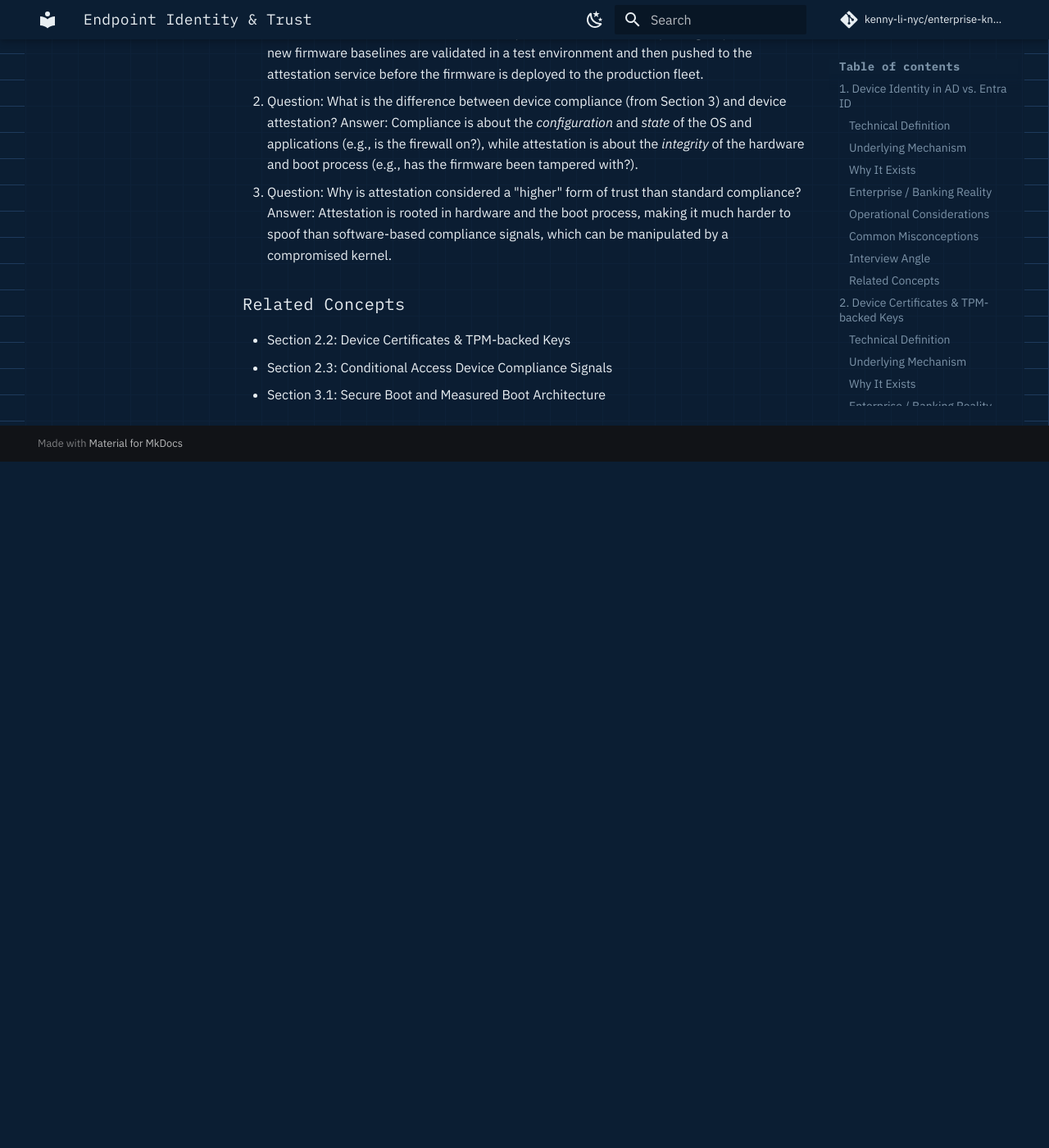
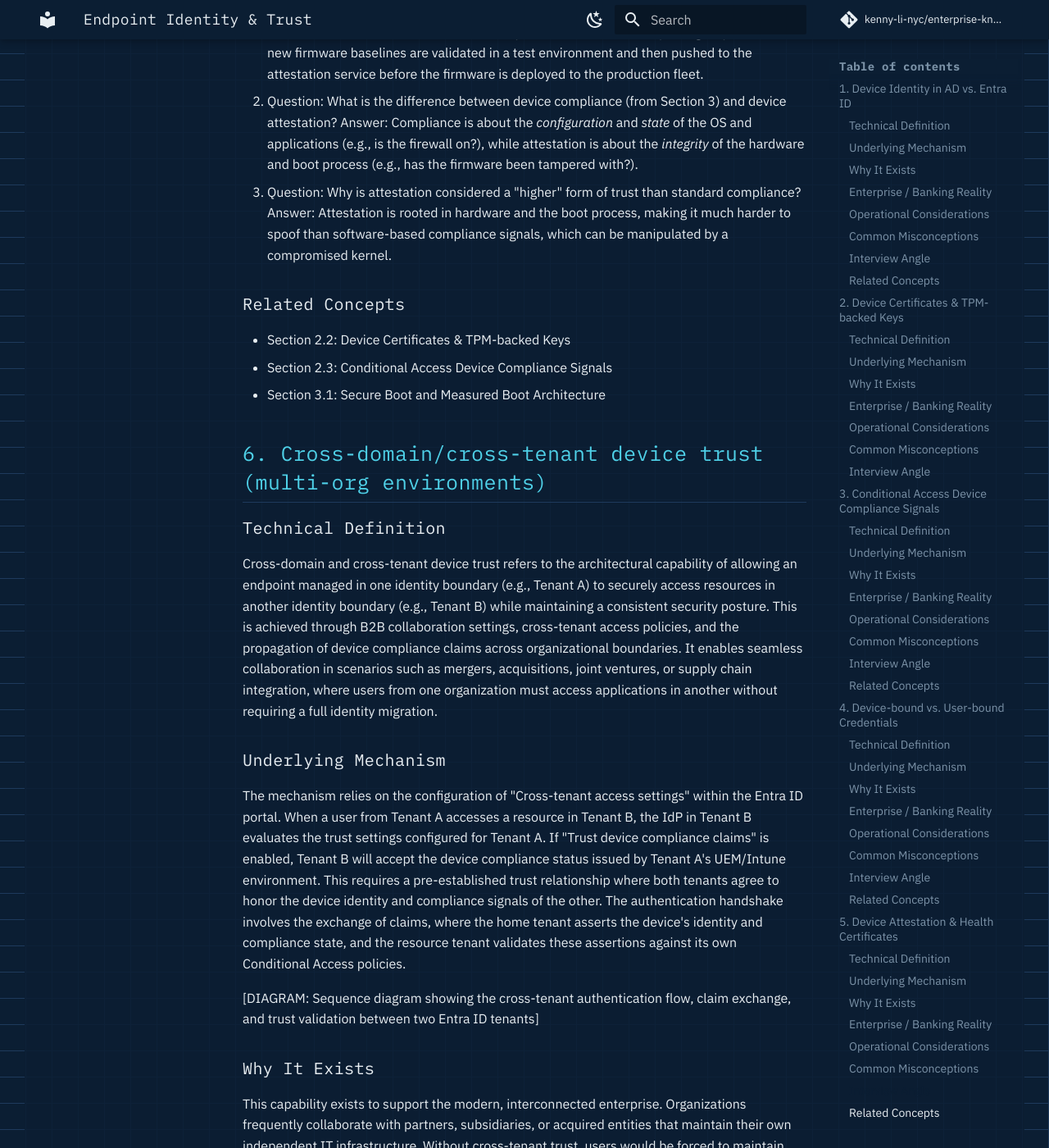
Before and after one commit to kenny-li-nyc/enterprise-knowledge-base, an MkDocs documentation site: the page built from docs/endpoint/endpoint-identity-trust.md, in a window 1280 px wide and 1400 px high, scrolled down 11582 px. Shown: the whole window at 82% size. Built offline with MkDocs 1.6.1 and Material for MkDocs 9.7.7, drawn with Linux system fonts in a browser that asks for light colours; comment, search, counter and statistics services are not loaded; before the commit the page ends 12145 px from its top, so only the background shows below that; some of the changed text lies outside the part shown.

Commit message:
feat: add section on cross-domain/cross-tenant device trust
Co-authored-by: aider (gemini/gemini-3.1-flash-lite) <aider@aider.chat>

```diff
--- a/docs/endpoint/endpoint-identity-trust.md
+++ b/docs/endpoint/endpoint-identity-trust.md
@@ -178,3 +178,41 @@ Operationalizing device attestation requires careful management of the "known-go
 - Section 2.2: Device Certificates & TPM-backed Keys
 - Section 2.3: Conditional Access Device Compliance Signals
 - Section 3.1: Secure Boot and Measured Boot Architecture
+
+## 6. Cross-domain/cross-tenant device trust (multi-org environments)
+
+### Technical Definition
+Cross-domain and cross-tenant device trust refers to the architectural capability of allowing an endpoint managed in one identity boundary (e.g., Tenant A) to securely access resources in another identity boundary (e.g., Tenant B) while maintaining a consistent security posture. This is achieved through B2B collaboration settings, cross-tenant access policies, and the propagation of device compliance claims across organizational boundaries. It enables seamless collaboration in scenarios such as mergers, acquisitions, joint ventures, or supply chain integration, where users from one organization must access applications in another without requiring a full identity migration.
+
+### Underlying Mechanism
+The mechanism relies on the configuration of "Cross-tenant access settings" within the Entra ID portal. When a user from Tenant A accesses a resource in Tenant B, the IdP in Tenant B evaluates the trust settings configured for Tenant A. If "Trust device compliance claims" is enabled, Tenant B will accept the device compliance status issued by Tenant A's UEM/Intune environment. This requires a pre-established trust relationship where both tenants agree to honor the device identity and compliance signals of the other. The authentication handshake involves the exchange of claims, where the home tenant asserts the device's identity and compliance state, and the resource tenant validates these assertions against its own Conditional Access policies.
+
+[DIAGRAM: Sequence diagram showing the cross-tenant authentication flow, claim exchange, and trust validation between two Entra ID tenants]
+
+### Why It Exists
+This capability exists to support the modern, interconnected enterprise. Organizations frequently collaborate with partners, subsidiaries, or acquired entities that maintain their own independent IT infrastructure. Without cross-tenant trust, users would be forced to maintain multiple identities or devices, leading to significant friction and security gaps. By enabling cross-tenant trust, organizations can extend their Zero Trust perimeter to include external identities and devices, ensuring that security policies are enforced consistently regardless of the user's home organization.
+
+### Enterprise / Banking Reality
+In Tier-1 banking, cross-tenant trust is a high-risk, high-reward architectural decision. It is essential for M&A activities where the bank needs to integrate an acquired entity's workforce quickly. However, it introduces the risk of "trust transitivity," where a compromise in the partner tenant could potentially impact the bank's own environment. Banking architects must implement strict "least privilege" access controls, ensuring that cross-tenant trust is limited to specific applications and that device compliance requirements are strictly enforced for all external users accessing sensitive data.
+
+### Operational Considerations
+Operationalizing cross-tenant trust requires rigorous governance. Administrators must regularly audit cross-tenant access settings to ensure that trust relationships are still valid and that access is not overly permissive. Monitoring is critical; the SOC must be able to distinguish between internal and external access attempts and alert on anomalous behavior originating from trusted partner tenants. Furthermore, there must be a clear process for revoking trust relationships if a partner organization's security posture degrades or if the business relationship ends.
+
+[CLI: PowerShell command to list and audit cross-tenant access settings and trust configurations]
+
+### Common Misconceptions
+!!! warning
+    A common misconception is that cross-tenant trust is "all or nothing." In reality, it can be highly granular, allowing organizations to trust device compliance for some users while requiring full MFA for others. Another error is assuming that trusting a partner's device compliance signal is equivalent to managing that device; it is not, and the resource tenant remains responsible for defining the policies that govern access to its own resources.
+
+### Interview Angle
+1. Question: How do you mitigate the risk of "trust transitivity" when establishing a cross-tenant trust relationship with a partner organization?
+   Answer: Mitigation involves implementing granular Conditional Access policies that restrict access to specific applications, enforcing MFA for all cross-tenant access, and continuously monitoring the partner's security posture through threat intelligence and regular audits.
+2. Question: What are the key differences between B2B guest access and cross-tenant synchronization?
+   Answer: B2B guest access is a lightweight, on-demand model for collaboration, while cross-tenant synchronization is a more robust, automated model for long-term integration, providing a more seamless experience but requiring more complex configuration and governance.
+3. Question: How do you handle a scenario where a partner organization's security standards do not meet your bank's requirements?
+   Answer: You should not establish a trust relationship. Instead, require the partner to use your organization's managed devices or provide access through a secure, isolated environment (e.g., a VDI solution) that does not rely on cross-tenant trust.
+
+### Related Concepts
+- Section 1.9: Identity Federation and Hybrid Synchronization
+- Section 2.3: Device Compliance and Conditional Access Policies
+- Section 4.1: B2B Collaboration and External Identities
```
Also changed, not shown: other parts of docs/endpoint/endpoint-identity-trust.md (+1 -1 lines).
